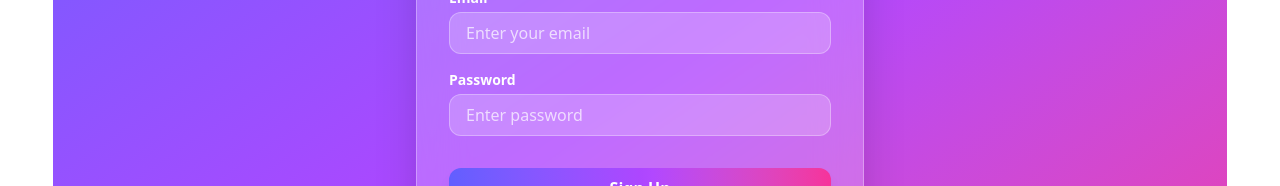
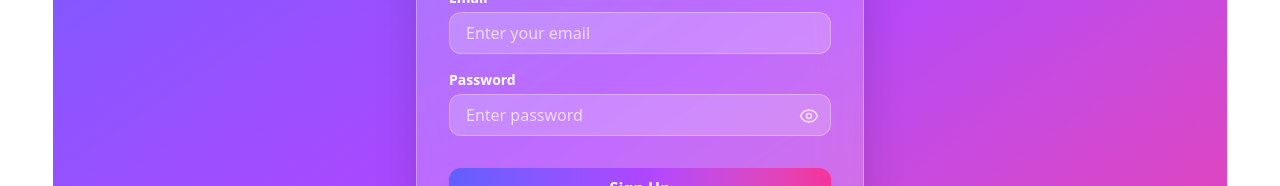
Before and after one commit to 11fuyad00/TradeSkill-Website, a React (Vite) app: page /auth/register in a window 1280 px wide. Shown: the part 418-604 px from the top of the page. Built offline with nearby package versions, Linux system fonts and the light colour scheme; no server answers.

Commit message:
added toggle eye button in register page

```diff
--- a/src/component/Navber.jsx
+++ b/src/component/Navber.jsx
@@ -38,7 +38,6 @@ const Navber = () => {
           </div>
         </NavLink>
 
-        {/* Desktop Nav Links */}
         <ul className="hidden md:flex space-x-8 text-gray-700 font-medium">
           <li>
             <NavLink
--- a/src/pages/Register.jsx
+++ b/src/pages/Register.jsx
@@ -1,5 +1,6 @@
 import React, { useState } from 'react';
 import { Link, useNavigate } from 'react-router';
+import { Eye, EyeOffIcon } from 'lucide-react';
 import {
   createUserWithEmailAndPassword,
   GoogleAuthProvider,
@@ -11,6 +12,7 @@ import { toast } from 'react-toastify';
 import { FcGoogle } from 'react-icons/fc';
 
 const Register = () => {
+  const [showPass, setShowPass] = useState(false);
   const navigate = useNavigate();
   const [passwordError, setPasswordError] = useState('');
 
@@ -36,9 +38,9 @@ const Register = () => {
       return;
     }
 
-    setPasswordError(''); // clear previous error
+    setPasswordError(''); //
 
-    // 🔹 Create User
+    //  Create User
     createUserWithEmailAndPassword(auth, email, password)
       .then(result => {
         // Update displayName & photoURL
@@ -61,7 +63,7 @@ const Register = () => {
       });
   };
 
-  // 🟢 Google Sign-in
+  //  Google Sign-in
   const handleGoogleSignUp = () => {
     const googleProvider = new GoogleAuthProvider();
 
@@ -127,19 +129,29 @@ const Register = () => {
           </div>
 
           {/* Password */}
-          <div>
+          <div className="relative">
             <label className="block text-white text-sm font-semibold mb-1">
               Password
             </label>
             <input
-              type="password"
+              type={showPass ? 'text' : 'password'}
               name="password"
               placeholder="Enter password"
               className="w-full px-4 py-2 rounded-xl border border-white/30 bg-white/20 text-white placeholder-white/70 focus:outline-none focus:ring-2 focus:ring-pink-400"
               required
             />
+
+            {/* Eye Button */}
+            <button
+              type="button"
+              onClick={() => setShowPass(!showPass)}
+              className="absolute right-3 top-9 text-white/70 hover:text-white transition"
+            >
+              {showPass ? <EyeOffIcon size={20} /> : <Eye size={20} />}
+            </button>
+
             {passwordError && (
-              <p className="text-red-400 text-sm mt-1">{passwordError}</p>
+              <p className="text-white text-sm mt-1">{passwordError}</p>
             )}
           </div>
 
--- a/src/pages/SkillCard.jsx
+++ b/src/pages/SkillCard.jsx
@@ -10,10 +10,8 @@ const SkillCard = () => {
   const [skills, setSkills] = useState([]);
 
   useEffect(() => {
-    // AOS Animation initialize
     AOS.init({ duration: 1000, once: true });
 
-    // JSON data load
     fetch('/Skill.json')
       .then(res => res.json())
       .then(data => setSkills(data))
--- a/src/providers/AuthProvider.jsx
+++ b/src/providers/AuthProvider.jsx
@@ -8,18 +8,15 @@ const AuthProvider = ({ children }) => {
   const [user, setUser] = useState(null);
   const [loading, setLoading] = useState(true);
 
-  // observe user state
   useEffect(() => {
     const unsubscribe = onAuthStateChanged(auth, currentUser => {
       setUser(currentUser);
       setLoading(false);
     });
 
-    // cleanup
     return () => unsubscribe();
   }, []);
 
-  // logout function
   const logout = () => {
     return signOut(auth);
   };
--- a/src/providers/PrivateRoute.jsx
+++ b/src/providers/PrivateRoute.jsx
@@ -1,5 +1,3 @@
-// src/routes/PrivateRoute.jsx
-
 import { Navigate, useLocation } from 'react-router';
 import { AuthContext } from './AuthProvider';
 import { use } from 'react';
```
